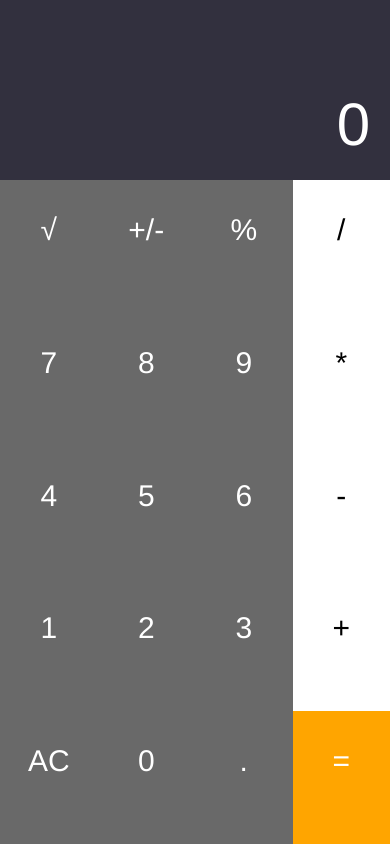
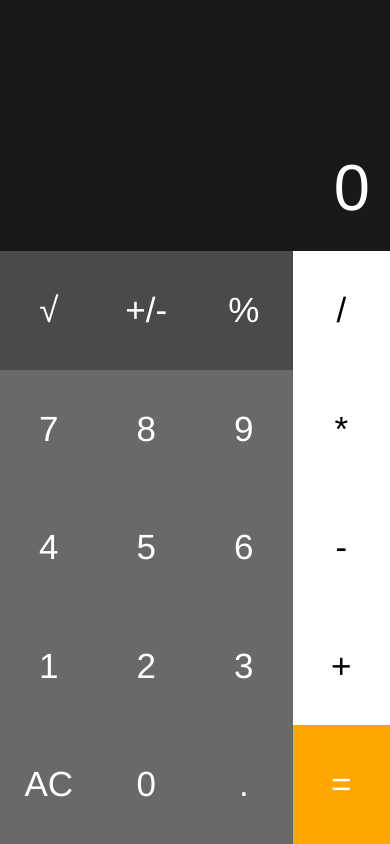
Before and after one commit to maxim-dvorovoi/calculator, a Vue app: page / in a window 390 px wide. Built offline with nearby package versions, Linux system fonts and the light colour scheme.

Commit message:
release 1.1

```diff
--- a/src/App.vue
+++ b/src/App.vue
@@ -7,11 +7,11 @@
         </div>
         {{ enter }}
       </div>
-      <div class="symbols" ref="symbols">
+      <div class="symbols noselect" ref="symbols">
         <div class="row">
-          <div @click="setCurrentAction('√')">√</div>
-          <div @click="setCurrentAction('+/-')">+/-</div>
-          <div @click="setCurrentAction('%')">%</div>
+          <div @click="setCurrentAction('√')" class="backGray">√</div>
+          <div @click="setCurrentAction('+/-')" class="backGray">+/-</div>
+          <div @click="setCurrentAction('%')" class="backGray">%</div>
           <div @click="setAction('/')" class="backWhite">/</div>
         </div>
         <div class="row">
@@ -159,6 +159,7 @@ export default {
       this.$refs.symbols.childNodes.forEach(item => {
         item.childNodes.forEach(btn => {
           btn.style.height = height;
+          btn.style.lineHeight = height;
         });
       });
     }
@@ -173,7 +174,8 @@ export default {
 
 <style>
   html {
-    background: #fff url("./assets/texture.png");
+    background: #383838;
+    -webkit-tap-highlight-color: transparent;
   }
 
   body {
@@ -193,12 +195,12 @@ export default {
     left: calc(50% - 200px);
     top: calc(50% - 340px);
     width: 400px;
-    -webkit-box-shadow: 0 8px 17px 2px rgba(0,0,0,0.14), 0 3px 14px 2px rgba(0,0,0,0.12), 0 5px 5px -3px rgba(0,0,0,0.2);
-    box-shadow: 0 8px 17px 2px rgba(0,0,0,0.14), 0 3px 14px 2px rgba(0,0,0,0.12), 0 5px 5px -3px rgba(0,0,0,0.2);
+    -webkit-box-shadow: 0 24px 38px 3px rgba(0,0,0,0.5), 0 9px 46px 8px rgba(0,0,0,0.2), 0 11px 15px -7px rgba(0,0,0,0.2);
+    box-shadow: 0 24px 38px 3px rgba(0,0,0,0.5), 0 9px 46px 8px rgba(0,0,0,0.2), 0 11px 15px -7px rgba(0,0,0,0.2);
   }
 
   .action {
-    font-size: 25px;
+    font-size: 30px;
     height: 20px;
     line-height: 30px;
     color: white;
@@ -211,10 +213,10 @@ export default {
     height: 140px;
     text-align: end;
     padding: 20px;
-    font-size: 60px;
+    font-size: 65px;
     line-height: 170px;
     color: white;
-    background-color: #32303e;
+    background-color: #191919;
     overflow: hidden;
     white-space: nowrap;
     text-overflow: ellipsis;
@@ -229,7 +231,7 @@ export default {
     display: inline-block;
     width: 100px;
     line-height: 100px;
-    font-size: 30px;
+    font-size: 35px;
     color: white;
     background-color: dimgray;
     cursor: pointer;
@@ -244,12 +246,34 @@ export default {
     background-color: orange !important;
   }
 
+  .backGray {
+    background-color: #4a4a4a !important;
+  }
+
   .backWhite {
     background-color: white !important;
     color: black !important;
   }
 
+  .noselect {
+    -webkit-touch-callout: none;
+    -webkit-user-select: none;
+    -khtml-user-select: none;
+    -moz-user-select: none;
+    -ms-user-select: none;
+    user-select: none;
+  }
+
   @media (max-width: 500px) {
+    .results {
+      height: 25vh;
+      line-height: 35vh;
+    }
+
+    .action {
+      line-height: 10vh;
+    }
+
     .calculator {
       position: unset;
       left: unset;
@@ -260,5 +284,13 @@ export default {
     .row div {
       width: 25%;
     }
+
+    .row div:hover {
+      opacity: 1;
+    }
+
+    .row div:active {
+      opacity: 0.8;
+    }
   }
 </style>
```
